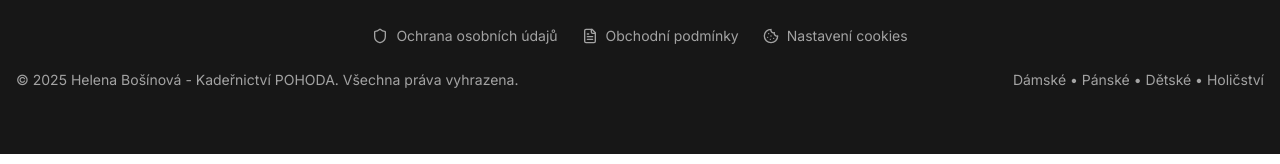
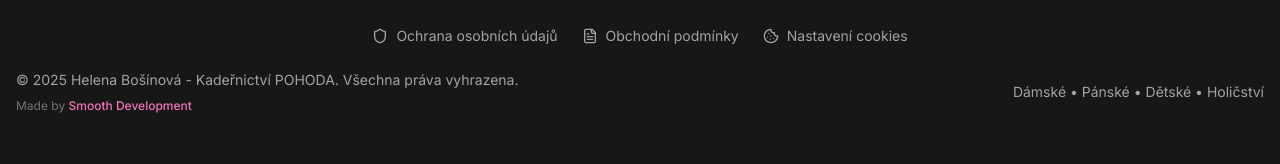
Before and after one commit to marcelrezkova/kadernictvihelena, a React (Vite) app: page / in a window 1280 px wide. Shown: the part 8525-8689 px from the top of the page. Built offline with nearby package versions, Linux system fonts and the light colour scheme; no server answers.

Commit message:
Updated Footer.tsx

```diff
--- a/src/components/Footer.tsx
+++ b/src/components/Footer.tsx
@@ -128,9 +128,22 @@ const Footer: React.FC = () => {
             </div>
 
             <div className="flex flex-col md:flex-row justify-between items-center space-y-4 md:space-y-0">
-              <p className="text-neutral-400 font-inter text-sm">
-                © {new Date().getFullYear()} Helena Bošínová - Kadeřnictví POHODA. Všechna práva vyhrazena.
-              </p>
+              <div className="flex flex-col items-center md:items-start space-y-2">
+                <p className="text-neutral-400 font-inter text-sm">
+                  © {new Date().getFullYear()} Helena Bošínová - Kadeřnictví POHODA. Všechna práva vyhrazena.
+                </p>
+                <p className="text-neutral-500 font-inter text-xs">
+                  Made by{' '}
+                  <a
+                    href="https://smooth-development.com/"
+                    target="_blank"
+                    rel="noopener noreferrer"
+                    className="text-primary-400 hover:text-primary-300 transition-colors font-medium"
+                  >
+                    Smooth Development
+                  </a>
+                </p>
+              </div>
               <div className="flex items-center space-x-4 text-neutral-400 text-sm">
                 <span>Dámské • Pánské • Dětské • Holičství</span>
               </div>
```
